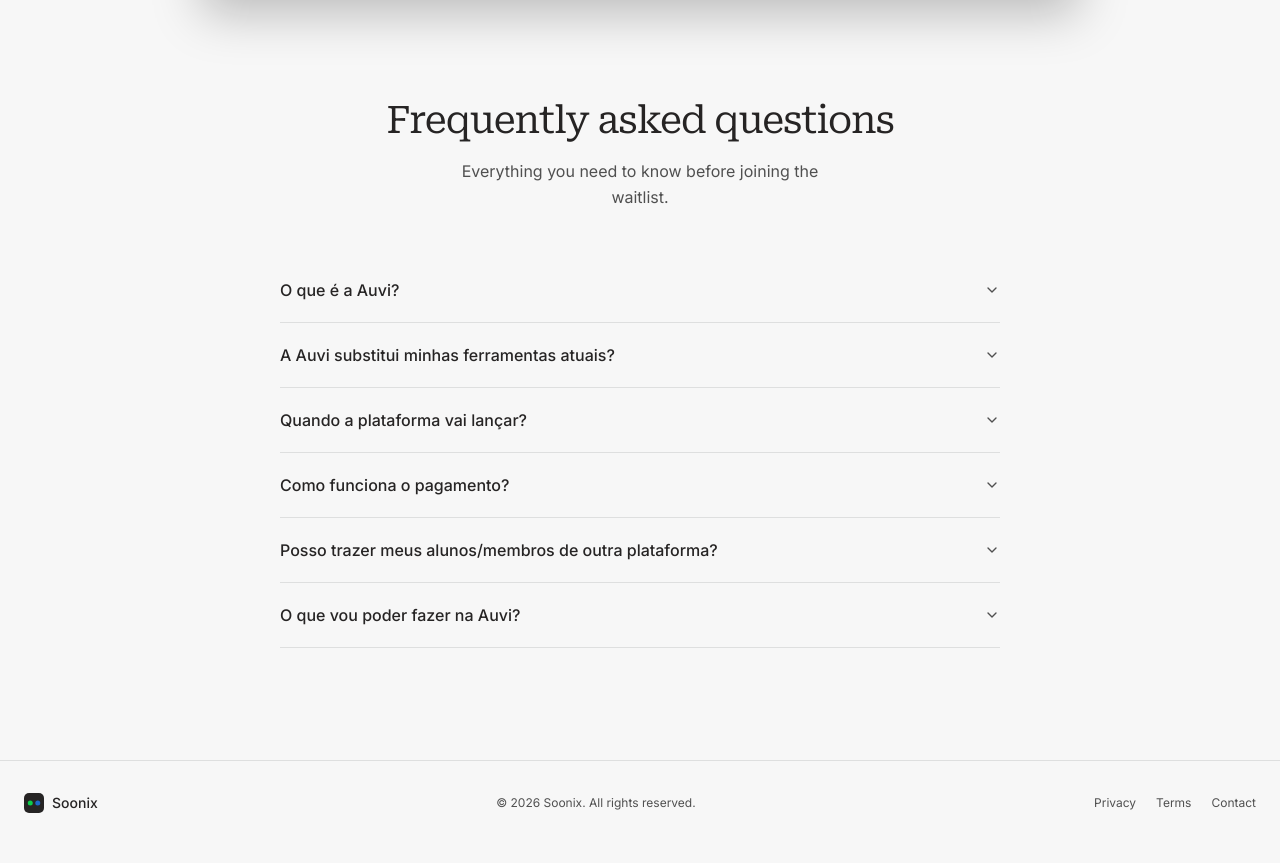
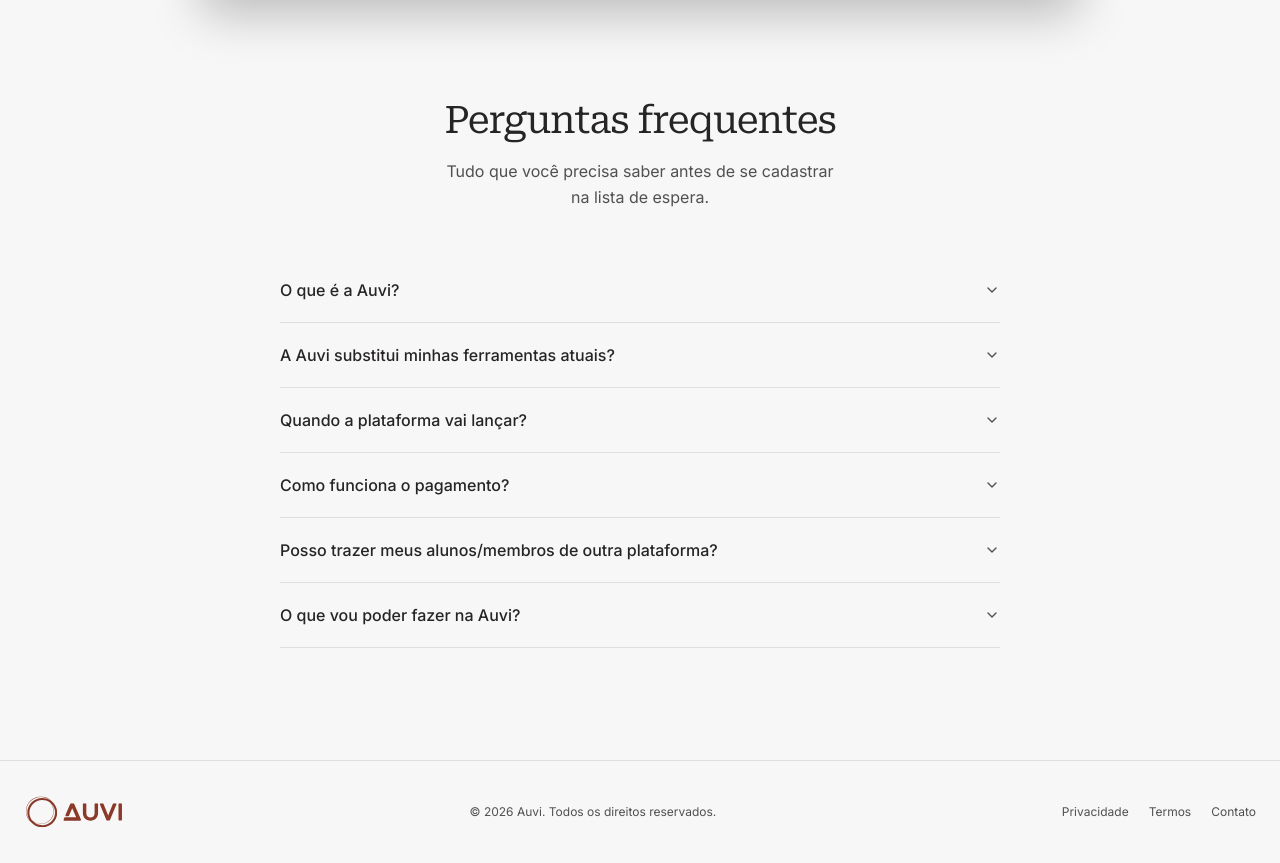
Before and after one commit to auvicc/waitlist-landing-page, a React (Vite) app: page / in a window 1280 px wide. Shown: the part 1352-2215 px from the top of the page. Built offline with nearby package versions, Linux system fonts and the light colour scheme.

Commit message:
Chore: Translated the remaining sections

```diff
--- a/src/components/FAQ.tsx
+++ b/src/components/FAQ.tsx
@@ -54,10 +54,10 @@
               fontWeight: 400,
             }}
           >
-            Frequently asked questions
+            Perguntas frequentes
           </h2>
           <p className="text-brand-gray text-base max-w-[400px] mx-auto leading-relaxed">
-            Everything you need to know before joining the waitlist.
+            Tudo que você precisa saber antes de se cadastrar na lista de espera.
           </p>
         </div>
 
--- a/src/components/Footer.tsx
+++ b/src/components/Footer.tsx
@@ -6,29 +6,17 @@
       <div className="w-full max-w-[1280px] px-6 py-8 flex flex-col sm:flex-row items-center justify-between gap-4">
         {/* Brand */}
         <div className="flex items-center gap-2">
-          <svg
-            width="20"
-            height="20"
-            viewBox="0 0 32 32"
-            fill="none"
-            xmlns="http://www.w3.org/2000/svg"
-            aria-hidden="true"
-          >
-            <rect width="32" height="32" rx="8" fill="#262424" />
-            <circle cx="10" cy="16" r="4" fill="#0ccd4b" />
-            <circle cx="22" cy="16" r="4" fill="#1977f2" opacity="0.8" />
-          </svg>
-          <span className="text-brand-dark text-sm font-medium">Soonix</span>
+          <img src="/Logotipo.svg" alt="Auvi logo" width={100} height={150} />
         </div>
 
         {/* Copyright */}
         <p className="text-brand-gray text-xs text-center">
-          © {year} Soonix. All rights reserved.
+          © {year} Auvi. Todos os direitos reservados.
         </p>
 
         {/* Links */}
         <nav className="flex items-center gap-5" aria-label="Footer navigation">
-          {["Privacy", "Terms", "Contact"].map((link) => (
+          {["Privacidade", "Termos", "Contato"].map((link) => (
             <a
               key={link}
               href="#"
```
